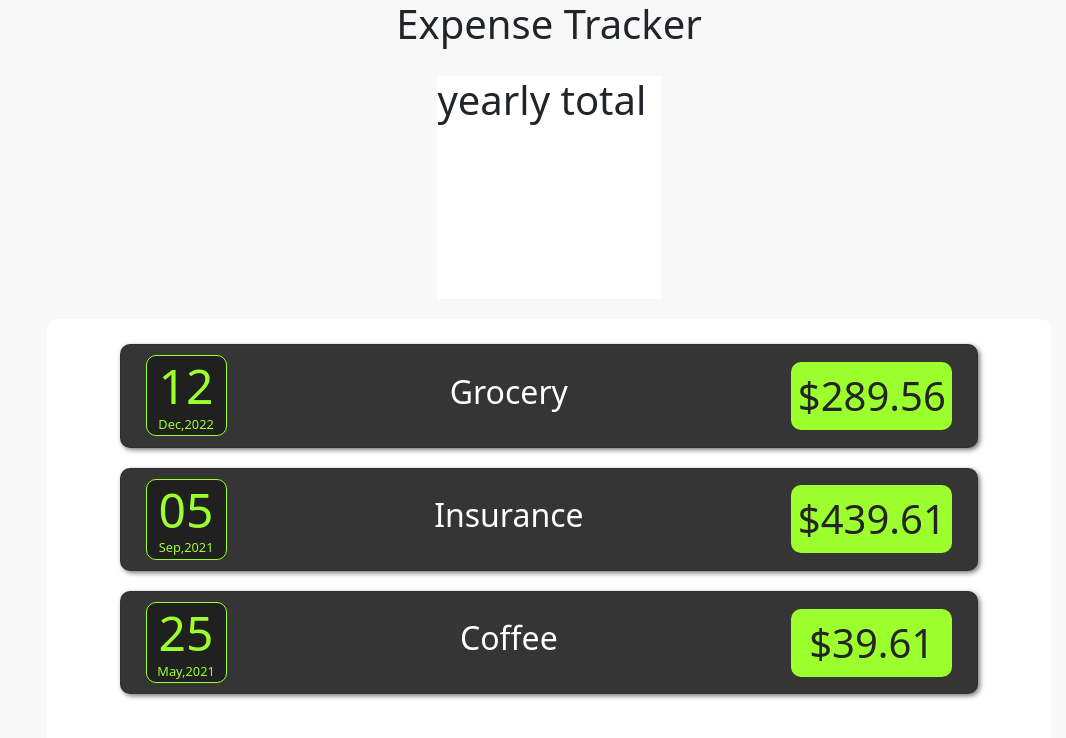
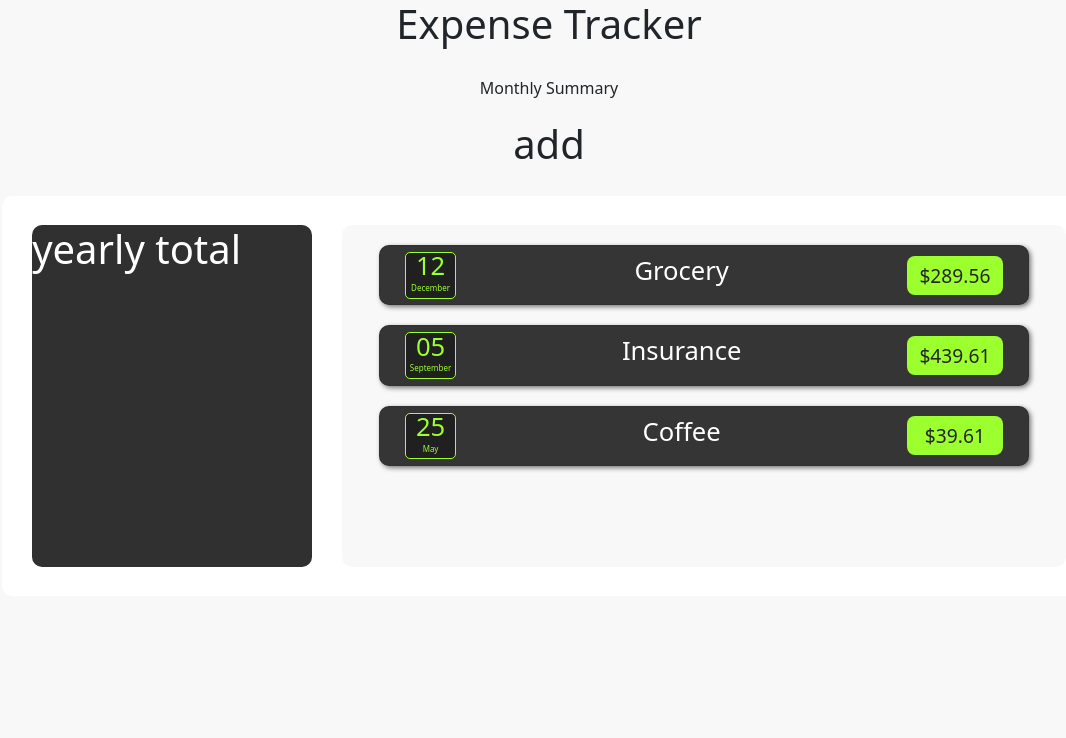
Before and after one commit to saini-vikas/Monthly-Expense-App, a React (Create React App) app: page / in a window 1280 px wide. Shown: the top 738 px of the page, without its empty margins (91-1157 px from the left). Built offline with nearby package versions, Linux system fonts and the light colour scheme.

Commit message:
Added Monthly Summary

```diff
--- a/src/App.jsx
+++ b/src/App.jsx
@@ -1,6 +1,9 @@
 import "./App.css";
-import ExpenseList from "./components/ExpenseList";
-import YearExpense from "./components/YearExpense";
+import ExpenseDetail from "./components/ExpenseDetail";
+import AddExpense from "./components/AddExpense";
+import MonthlySummary from "./components/MonthlySummary";
+
+
 
 
 function App() {
@@ -24,10 +27,9 @@ function App() {
   return (
     <div className="App container">
       <h1>Expense Tracker</h1>
-      <YearExpense/>
-      <ExpenseList expenses={expenses}/>
-
-
+      <MonthlySummary/>
+      <AddExpense/>
+      <ExpenseDetail expenses={expenses}/>
     </div>
   );
 }
--- /dev/null
+++ b/src/components/AddExpense.jsx
@@ -0,0 +1,12 @@
+import "./AddExpense.css"
+
+
+const AddExpense = () => {
+    return (
+        <div className="add-expense">
+            <h1>add</h1>
+        </div>
+    )
+}
+
+export default AddExpense;
--- /dev/null
+++ b/src/components/ExpenseDetail.css
@@ -0,0 +1,24 @@
+.expense-detail {
+    display: flex;
+    flex-direction: row;
+    align-items: center;
+    justify-content: space-around;
+    gap: 30px;
+    width: 98%;
+    height: 50%;
+    background-color: #ffffff;
+    border-radius: 10px;
+    padding: 20px 30px;
+}
+
+.year-summary {
+    display: flex;
+    flex: 27%;
+    height: 95%;
+}
+
+.complete-expense-list {
+    display: flex;
+    flex: 70%;
+    height: 95%;
+}
--- /dev/null
+++ b/src/components/ExpenseDetail.jsx
@@ -0,0 +1,19 @@
+import "./ExpenseDetail.css"
+import YearExpense from "./YearExpense";
+import ExpenseList from  "./ExpenseList.jsx"
+
+
+const ExpenseDetail = (props) => {
+    return (
+        <div className="expense-detail">
+            <div className="year-summary">
+                <YearExpense/>
+            </div>
+            <div className="complete-expense-list">
+                <ExpenseList expenses={props.expenses}/>
+            </div>
+        </div>
+    )
+}
+
+export default ExpenseDetail;
--- a/src/components/ExpenseItem.css
+++ b/src/components/ExpenseItem.css
@@ -3,8 +3,8 @@
     flex-direction: row;
     justify-content: space-between;
     align-items: center;
-    width: 90%;
-    height: 24%;
+    width: 95%;
+    height: 20%;
     padding-left: 25px;
     padding-right: 25px;
     border: 1px solid rgba(49, 48, 48, 0.839);
@@ -18,14 +18,14 @@
     flex-direction: row;
     justify-content: center;
     align-items: center;
-    width: 20%;
-    border-radius: 10px;
+    width: 16%;
+    border-radius: 8px;
     background-color: #9CFF2E;
     color: var(--my-shinny-green);
 }
 .amount > h1 {
-    margin: 10px 15px 10px 15px !important;
-    font-size: 2.5em;
+    margin: 8px 10px 8px 10px !important;
+    font-size: 1.2em;
     color: #252525;
 
 }
@@ -35,25 +35,29 @@
     flex-direction: column;
     justify-content: center;
     align-items: center;
-    aspect-ratio: 1/1;
+    aspect-ratio: 1.1/1;
     height: 80%;
     border: 1px solid #9CFF2E;
     background-color: #202020;
-    border-radius: 10px;
+    border-radius: 5px;
+    gap: 0px;
 
 }
 .date > h1 {
     margin: 0px !important;
-    font-size: 3.0em;
+    font-size: 1.6em;
     color: #9CFF2E;
 }
 .date > p {
-    margin: 0px !important;
-    font-size: 0.8em;
-    font-weight: 500;
+    margin: 0px 0px 5px 0px  !important;
+    font-size: 0.5em;
     color: #9CFF2E;
 }
 
 .title {
     color: white;
 }
+
+.title > h2 {
+    font-size: 1.6em;
+}
--- a/src/components/ExpenseItem.jsx
+++ b/src/components/ExpenseItem.jsx
@@ -2,14 +2,13 @@ import "./ExpenseItem.css"
 
 
 const ExpenseItem = (props) => {
-    const year = props.expense.date.getFullYear();
-    const month = props.expense.date.toLocaleString("en-US", {month: "short"});
+    const month = props.expense.date.toLocaleString("en-US", {month: "long"});
     const day = props.expense.date.toLocaleString("en-US", {day: "numeric"});
     return (
         <div className="expense-item">
             <div className="date">
                 <h1 className="day">{(day < 10)? "0" : ""}{day}</h1>
-                <p className="month-year">{month},{year}</p>
+                <p className="month-year">{month}</p>
             </div>
             <div className="title">
                 <h2>{props.expense.title}</h2>
--- a/src/components/ExpenseList.css
+++ b/src/components/ExpenseList.css
@@ -4,9 +4,9 @@
     justify-content: flex-start;
     align-items: center;
     gap: 20px;
-    width: 90%;
-    background-color: #ffffff;
+    width: 100%;
+    background-color: #f8f8f8;
     border-radius: 10px;
-    height: 500px;
-    padding: 25px;
+    height: 100%;
+    padding: 20px;
 }
--- /dev/null
+++ b/src/components/MonthlySummary.jsx
@@ -0,0 +1,12 @@
+import "./MonthlySummary.css"
+
+
+const MonthlySummary = ( ) => {
+    return (
+        <div className="monthly-summary">
+            Monthly Summary
+        </div>
+    )
+}
+
+export default MonthlySummary;
--- a/src/components/YearExpense.css
+++ b/src/components/YearExpense.css
@@ -1,7 +1,6 @@
-
-
 .year-expense {
-    width: 20%;
-    aspect-ratio: 1/1;
-    background-color: #ffffff;
+    width: 100%;
+    background-color: #303030;
+    color: white;
+    border-radius: 10px;
 }
```
Also changed, not shown: src/components/AddExpense.css (added), src/components/MonthlySummary.css (added).
